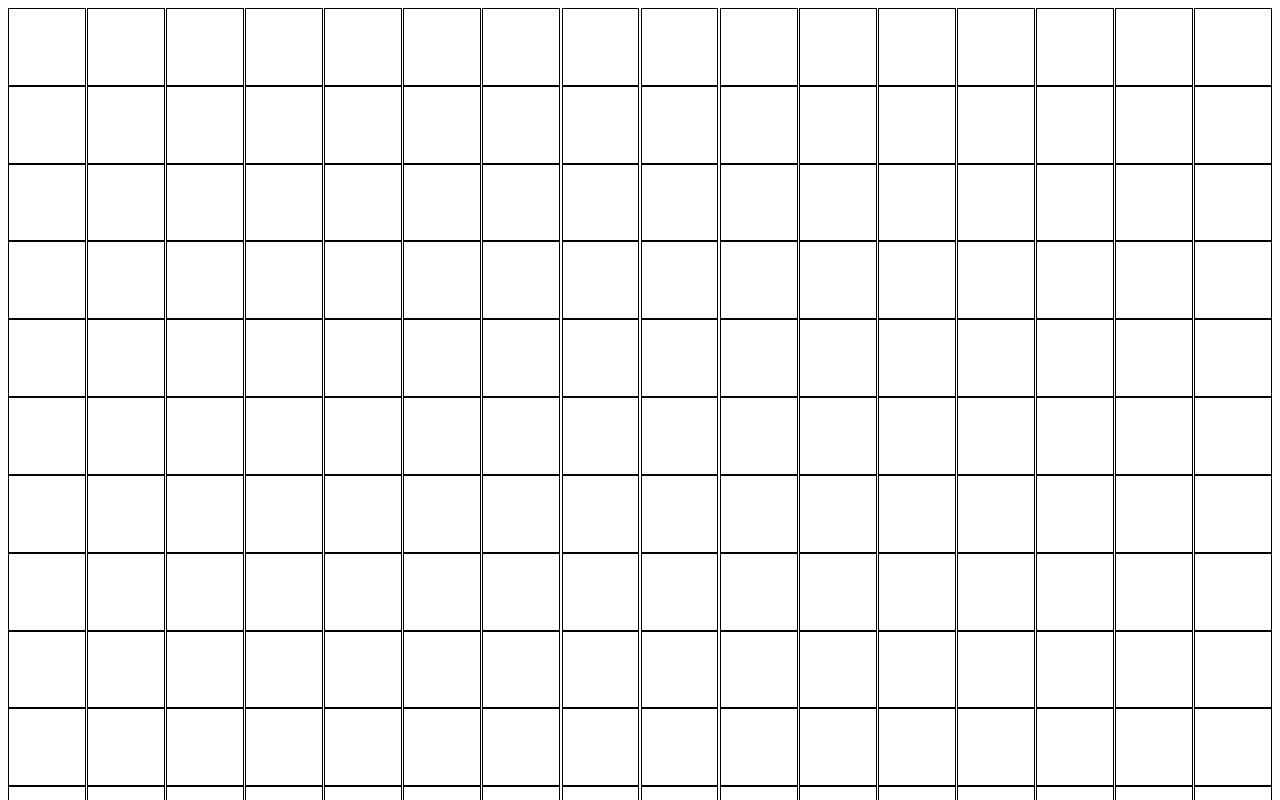
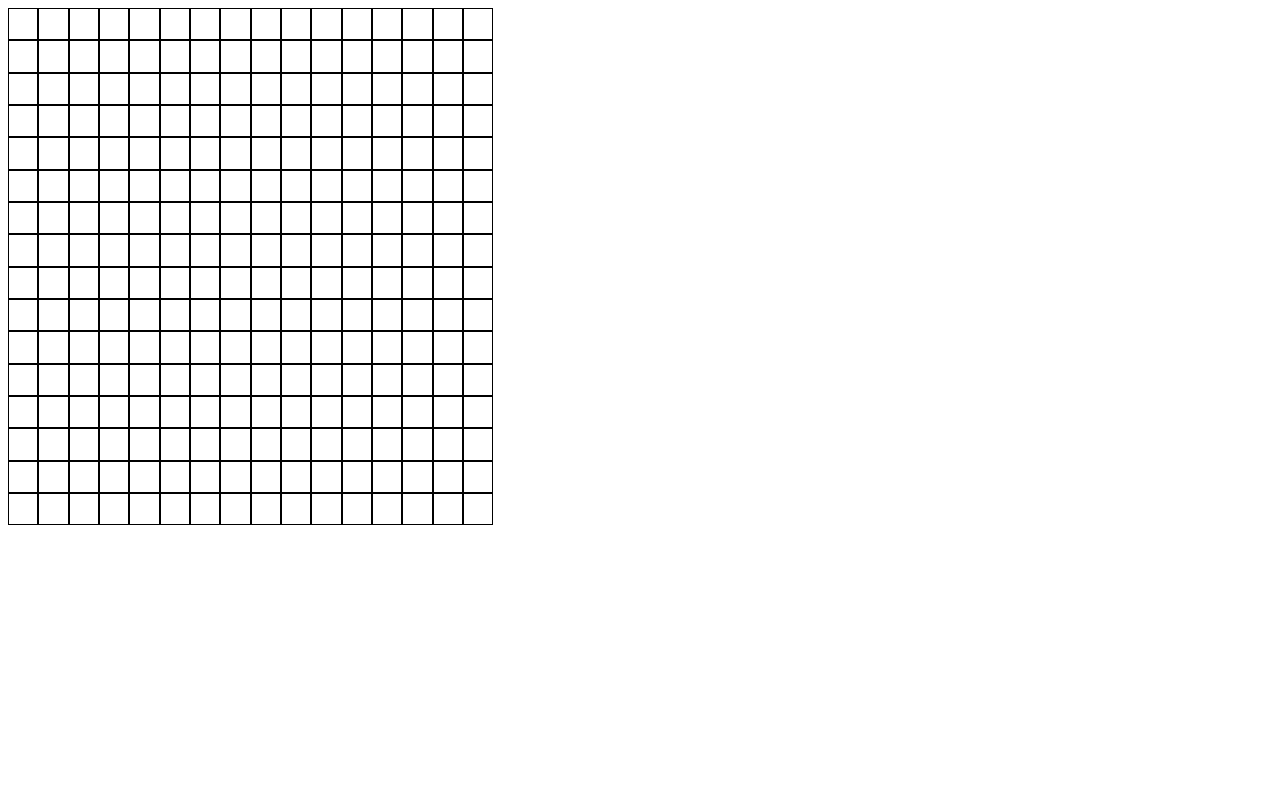
Before and after one commit to NucyLoodle/etch-a-sketch, a plain HTML site: page index.html in a window 1280 px wide. Shown: the top 800 px of the page. Drawn offline with Linux system fonts and the light colour scheme.

Commit message:
Resize container and remove gaps between boxes

```diff
--- a/styles.css
+++ b/styles.css
@@ -1,17 +1,17 @@
 #container {
     display:flex;
-    justify-content: space-between;
     flex-wrap:wrap;
-
-
+    width: 40%; /*Resize container*/
 
 }
 
 box {
     border: solid 1px black;
-    width: 6%;
+    width: 6%; /*Create square boxes*/
     height: 6%;
     padding-bottom: 6%; /* Same as width, sets height */
-    /*margin-bottom: 2%; /* (100-16*6)/2 */
     position: relative;
+    box-sizing: border-box;
 }
+
+/* to do: position container centrally*/
```
